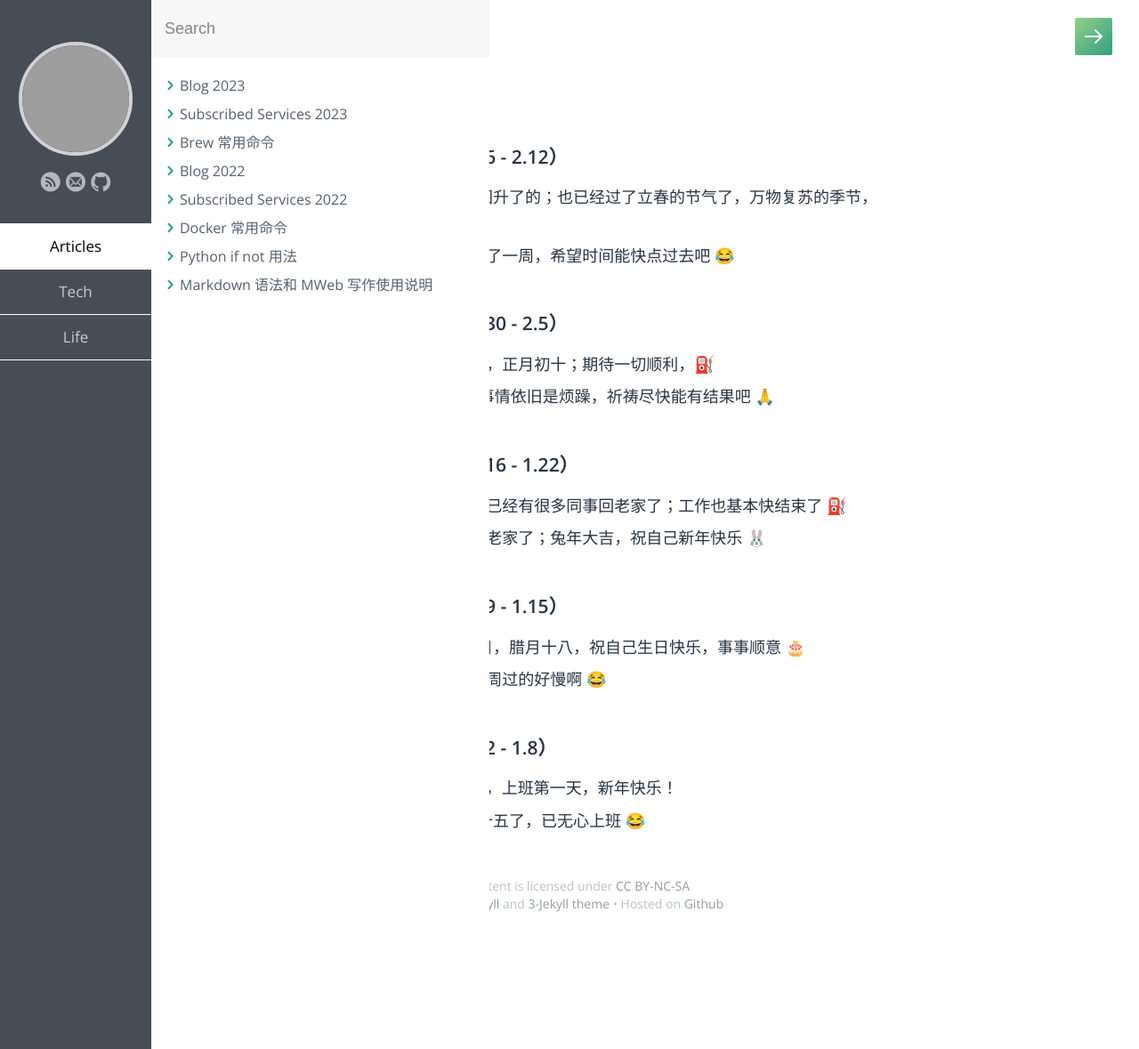
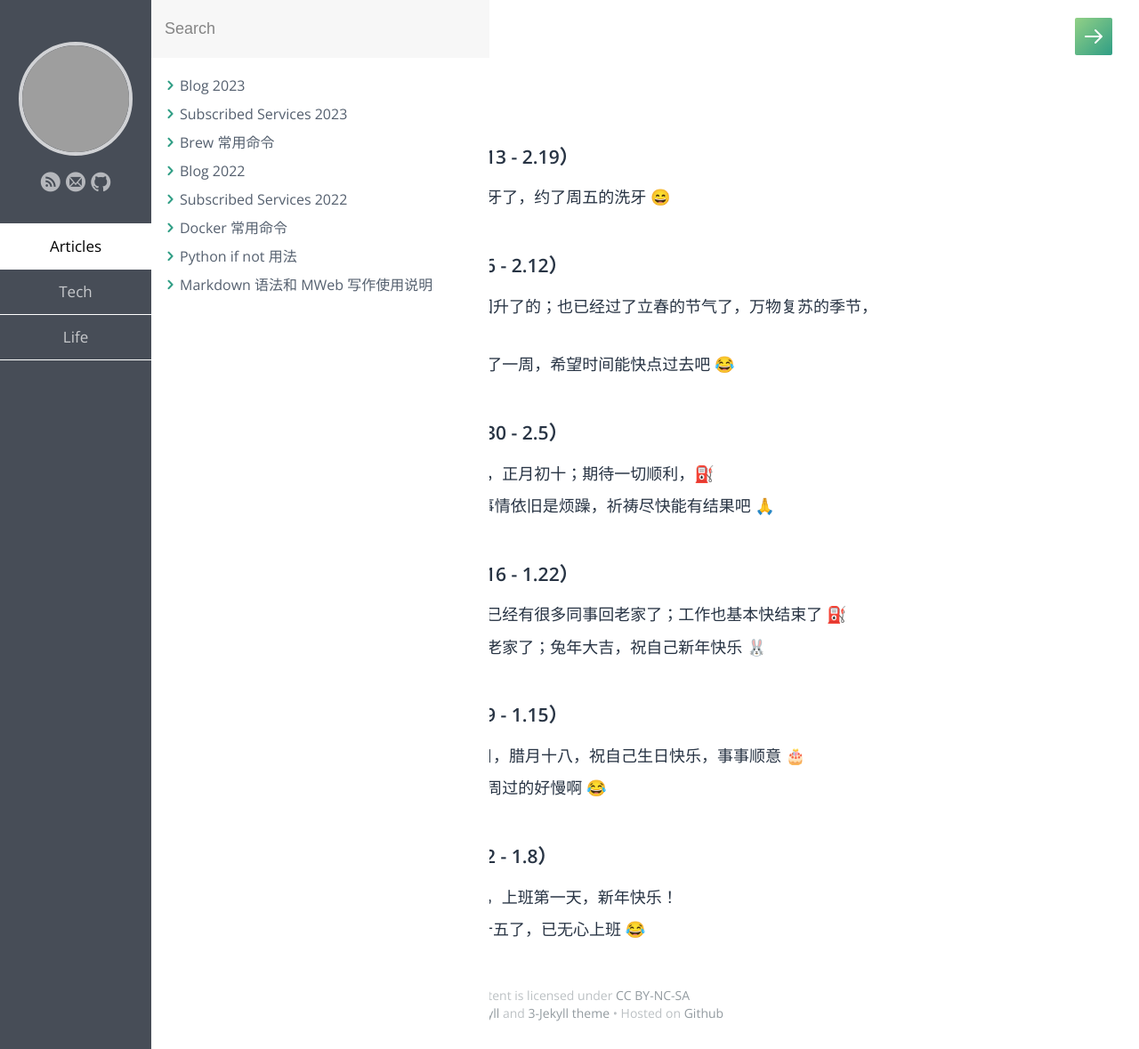
Before and after one commit to samxupeiran/samxupeiran.github.io, a Jekyll site: the page built from _posts/life/2023-01-03-my-blog.md, in a window 1280 px wide. Shown: the whole page at 89% size. Built offline with Jekyll 4.4.1, drawn with Linux system fonts in a browser that asks for light colours; some web fonts are replaced; grey boxes are pictures that could not be loaded.

Commit message:
feat: add weekly blog 2.14

```diff
--- a/_posts/life/2023-01-03-my-blog.md
+++ b/_posts/life/2023-01-03-my-blog.md
@@ -5,6 +5,9 @@ category: Life
 tags: Blog
 ---
 
+
+- ### 2023 年 2 月 第 3 周（2.13 - 2.19）
+     - 2.14 今天早晨去医院检查牙了，约了周五的洗牙 😄
 
 - ### 2023 年 2 月 第 2 周（2.6 - 2.12）
      - 2.7 北京近期的气温明显回升了的；也已经过了立春的节气了，万物复苏的季节，⛽️
```
